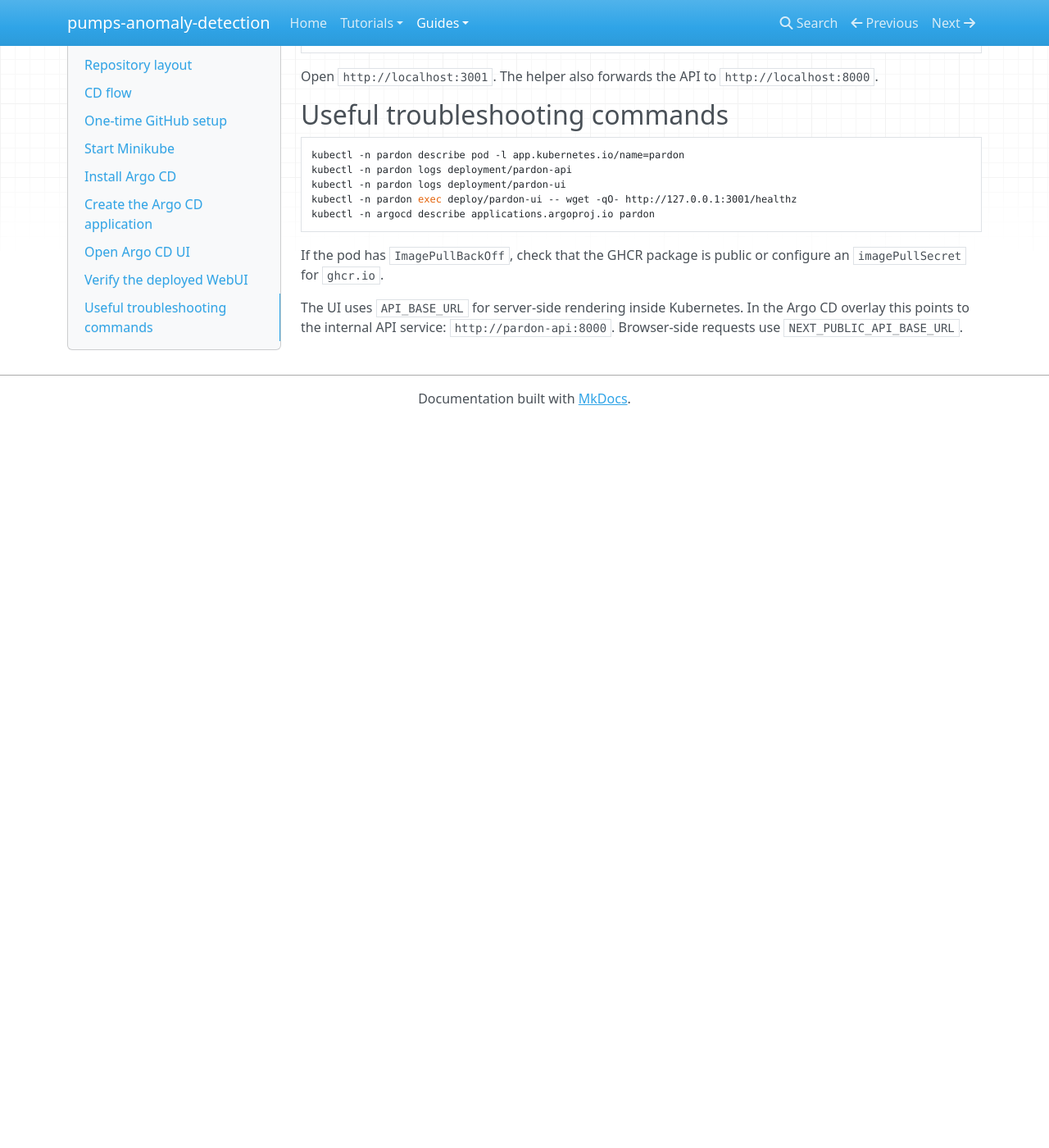
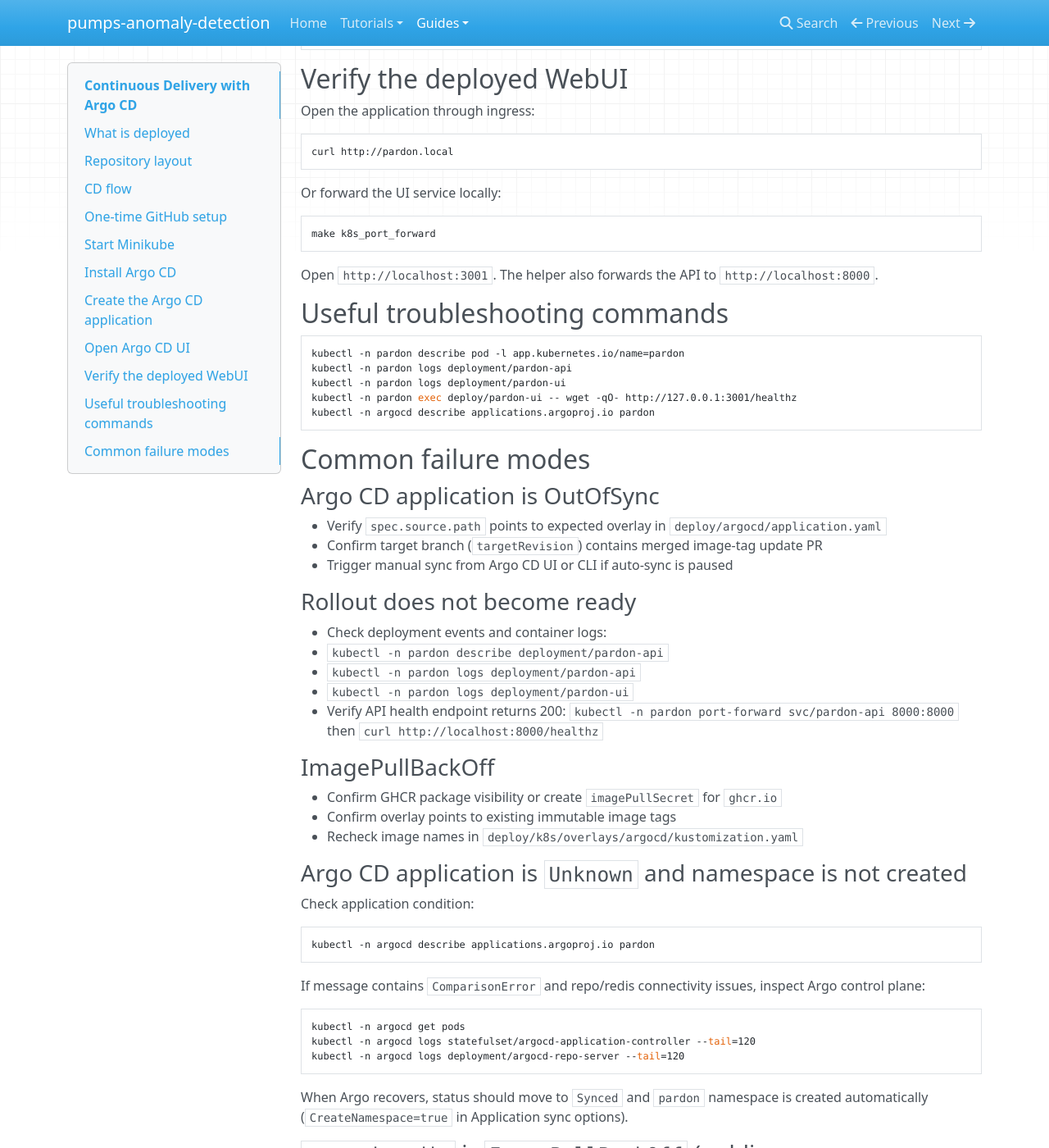
Before and after one commit to huh-itmo-y27/PARDON, an MkDocs documentation site: the page built from docs/docs/cd-argocd.md, in a window 1280 px wide and 1400 px high, scrolled down 2559 px. Shown: the whole window at 82% size. Built offline with MkDocs 1.6.1, drawn with Linux system fonts in a browser that asks for light colours; nearby versions of some CDN libraries; before the commit the page ends 3073 px from its top, so only the background shows below that; some of the changed text lies outside the part shown.

Commit message:
docs: update Argo CD documentation for clarity and detail

````diff
--- a/docs/docs/cd-argocd.md
+++ b/docs/docs/cd-argocd.md
@@ -1,8 +1,8 @@
 # Continuous Delivery with Argo CD
 
-This project is deployed to Kubernetes as the PARDON WebUI application.
+This project is deployed to Kubernetes as PARDON API + UI services.
 Argo CD watches the `deploy/k8s/overlays/argocd` Kustomize overlay and keeps
-the cluster state synchronized with Git.
+cluster state synchronized with Git.
 
 ## What is deployed
 
@@ -38,9 +38,10 @@
 
 1. A change is pushed to `main`.
 2. GitHub Actions builds the API and UI Docker images.
-3. Both images are pushed to GHCR with two tags: `latest` and the short commit SHA.
+3. Both images are pushed to GHCR with two tags: `latest` and short commit SHA.
 4. The workflow creates or updates the `Update deployment image tag` pull request.
-5. That pull request updates `deploy/k8s/overlays/argocd/kustomization.yaml` with the short commit SHA tag.
+5. That pull request updates
+  `deploy/k8s/overlays/argocd/kustomization.yaml` with immutable short SHA tags.
 6. After the pull request is merged, Argo CD detects the Git change and syncs the Kubernetes deployments.
 
 The workflow does not push directly to `main`. Repository rules require changes
@@ -60,9 +61,9 @@
 In the GitHub repository settings:
 
 1. Allow GitHub Actions to open pull requests:
-   `Settings -> Actions -> General -> Workflow permissions -> Allow GitHub Actions to create and approve pull requests`.
+  `Settings -> Actions -> General -> Workflow permissions -> Allow GitHub Actions to create and approve pull requests`.
 2. After the first image is published to GHCR, make the package public if you do
-   not want to configure Kubernetes image pull secrets.
+  not want to configure Kubernetes image pull secrets.
 
 ## Start Minikube
 
@@ -75,8 +76,16 @@
 
 ```bash
 kubectl create namespace argocd
-kubectl apply -n argocd -f https://raw.githubusercontent.com/argoproj/argo-cd/stable/manifests/install.yaml
+kubectl apply --server-side -n argocd -f https://raw.githubusercontent.com/argoproj/argo-cd/stable/manifests/install.yaml
 kubectl wait --for=condition=available --timeout=300s deployment/argocd-server -n argocd
+```
+
+If you hit CRD annotation-size errors such as
+`metadata.annotations: Too long`, use server-side apply as above.
+If conflicts appear, retry with:
+
+```bash
+kubectl apply --server-side --force-conflicts -n argocd -f https://raw.githubusercontent.com/argoproj/argo-cd/stable/manifests/install.yaml
 ```
 
 If you use the `pardon.local` ingress locally, point it to Minikube:
@@ -100,6 +109,12 @@
 kubectl -n pardon rollout status deployment/pardon-ui
 ```
 
+You can also inspect sync state directly:
+
+```bash
+kubectl -n argocd describe applications.argoproj.io pardon
+```
+
 ## Open Argo CD UI
 
 ```bash
@@ -111,6 +126,7 @@
 Get the initial admin password:
 
 ```bash
+# brew install argocd
 argocd admin initial-password -n argocd
 ```
 
@@ -148,8 +164,72 @@
 kubectl -n argocd describe applications.argoproj.io pardon
 ```
 
-If the pod has `ImagePullBackOff`, check that the GHCR package is public or
-configure an `imagePullSecret` for `ghcr.io`.
+## Common failure modes
+
+### Argo CD application is OutOfSync
+
+- Verify `spec.source.path` points to expected overlay in
+`deploy/argocd/application.yaml`
+- Confirm target branch (`targetRevision`) contains merged image-tag update PR
+- Trigger manual sync from Argo CD UI or CLI if auto-sync is paused
+
+### Rollout does not become ready
+
+- Check deployment events and container logs:
+  - `kubectl -n pardon describe deployment/pardon-api`
+  - `kubectl -n pardon logs deployment/pardon-api`
+  - `kubectl -n pardon logs deployment/pardon-ui`
+- Verify API health endpoint returns 200:
+`kubectl -n pardon port-forward svc/pardon-api 8000:8000`
+then `curl http://localhost:8000/healthz`
+
+### ImagePullBackOff
+
+- Confirm GHCR package visibility or create `imagePullSecret` for `ghcr.io`
+- Confirm overlay points to existing immutable image tags
+- Recheck image names in `deploy/k8s/overlays/argocd/kustomization.yaml`
+
+### Argo CD application is `Unknown` and namespace is not created
+
+Check application condition:
+
+```bash
+kubectl -n argocd describe applications.argoproj.io pardon
+```
+
+If message contains `ComparisonError` and repo/redis connectivity issues,
+inspect Argo control plane:
+
+```bash
+kubectl -n argocd get pods
+kubectl -n argocd logs statefulset/argocd-application-controller --tail=120
+kubectl -n argocd logs deployment/argocd-repo-server --tail=120
+```
+
+When Argo recovers, status should move to `Synced` and `pardon` namespace is
+created automatically (`CreateNamespace=true` in Application sync options).
+
+### `argocd-redis` is `ImagePullBackOff` (public.ecr.aws unreachable)
+
+Symptom:
+
+- `argocd-redis` stuck in `ImagePullBackOff`
+- `repo-server`/`application-controller` logs show Redis connection refused
+
+Quick workaround (switch Redis image to Docker Hub):
+
+```bash
+kubectl -n argocd set image deployment/argocd-redis redis=redis:8.2.3-alpine
+kubectl -n argocd rollout status deployment/argocd-redis
+```
+
+Then re-check:
+
+```bash
+kubectl -n argocd get applications.argoproj.io pardon
+kubectl get ns pardon
+kubectl -n pardon get pods,svc
+```
 
 The UI uses `API_BASE_URL` for server-side rendering inside Kubernetes. In the
 Argo CD overlay this points to the internal API service:
````
